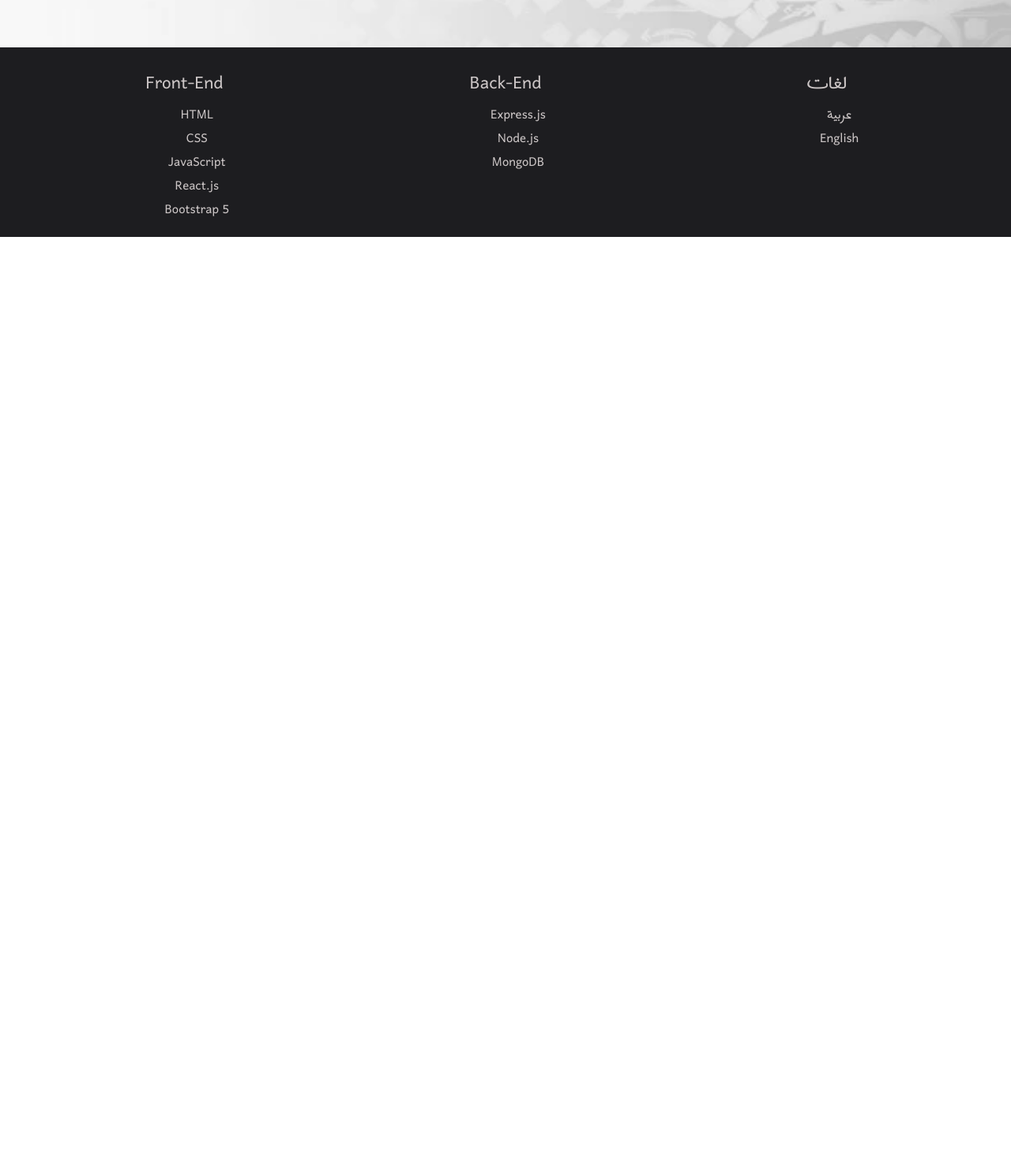
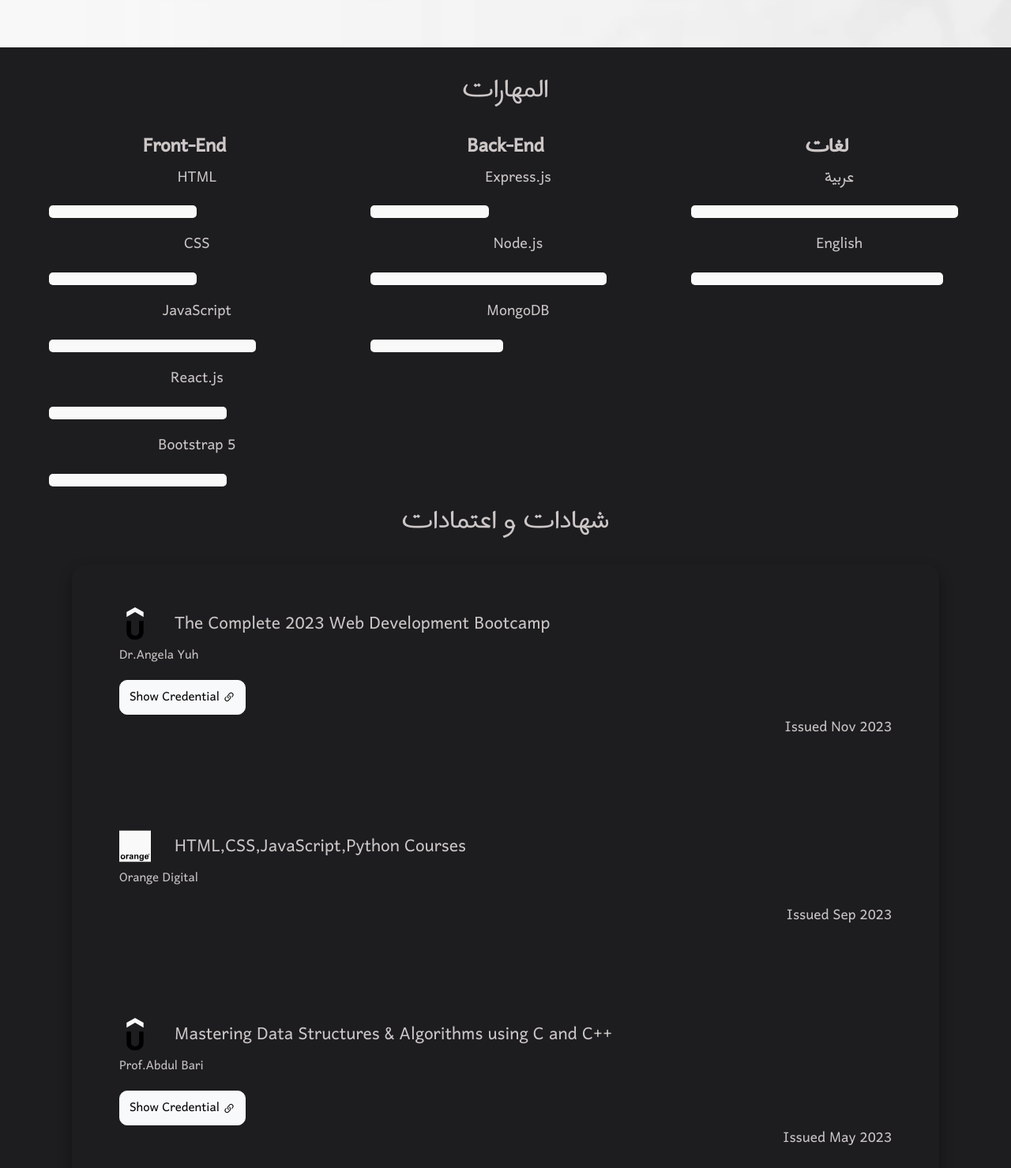
Before and after one commit to AbuEskander/Portfoilo-3.0, a React app in the folder Client/porto/: page / in a window 1280 px wide. Shown: the part 536-2015 px from the top of the page at 79% size. Before the commit the page ends 836 px from the top, so only its background shows below. Built offline with nearby package versions, Linux system fonts and the light colour scheme.

Commit message:
Multiple Changes
1-Finished of the Dropdown for The header
2-Finished the Skills section
3-Tweaking The Certifications section
4-Improved Responsivness

```diff
--- a/Client/porto/package.json
+++ b/Client/porto/package.json
@@ -10,6 +10,7 @@
     "react-dom": "^18.2.0",
     "react-router-dom": "^6.22.0",
     "react-scripts": "5.0.1",
+    "react-transition-group": "^4.4.5",
     "web-vitals": "^2.1.4"
   },
   "scripts": {
--- a/Client/porto/public/robots.txt
+++ /dev/null
@@ -1,3 +0,0 @@
-# https://www.robotstxt.org/robotstxt.html
-User-agent: *
-Disallow:
--- a/Client/porto/src/Components/Qualification.js
+++ b/Client/porto/src/Components/Qualification.js
@@ -1,5 +1,7 @@
 import React from "react";
 import { FrontEnd, BackEnd, Languages } from "../data/Skills";
+import Certificates from "../data/Certification";
+import Link from "../svg/Link.svg";
 const Qualification = () => {
   const style = {
     margin: "40px",
@@ -7,6 +9,7 @@ const Qualification = () => {
   return (
     <>
       <div className="Qualification">
+        <h2>المهارات</h2>
         <div className="Qualities">
           <Quality>
             <h3>Front-End</h3>
@@ -21,11 +24,36 @@ const Qualification = () => {
             <Skills Field={Languages} />
           </Quality>
         </div>
+        <h2>شهادات و اعتمادات</h2>
+        <div className="Certifications">
+          {Certificates.map((Certificate) => {
+            return <Certification key={Certificate.id} Certi={Certificate} />;
+          })}
+        </div>
       </div>
     </>
   );
 };
 
+const Certification = ({ Certi }) => {
+  return (
+    <div className="Certificate">
+      <div className="CertifiHeader">
+        <img className="CertifiIcon" src={Certi.icon} alt={Certi.title} />
+        <h3>{Certi.title}</h3>
+      </div>
+      <p>{Certi.by}</p>
+      {Certi.link && (
+        <a href={Certi.link} target="_blank">
+          <button className="btn btn-light CreditLInk">
+            Show Credential <img src={Link} />
+          </button>
+        </a>
+      )}
+      <p className="CertiDate"> {Certi.date && `Issued ${Certi.date}`}</p>
+    </div>
+  );
+};
 const Quality = ({ children }) => {
   return <div className="Quality">{children}</div>;
 };
@@ -34,10 +62,20 @@ const Skills = ({ Field }) => {
     <>
       <ul>
         {Field.map((val) => (
-          <li key={val.name}>{val.name}</li>
+          <Skill sk={val} />
         ))}
       </ul>
     </>
   );
 };
+const Skill = ({ sk }) => {
+  return (
+    <div>
+      <h4>{sk.name}</h4>
+      <div className="percentage-bar">
+        <div className="progress" style={{ width: `${sk.percentage}%` }}></div>
+      </div>
+    </div>
+  );
+};
 export default Qualification;
--- /dev/null
+++ b/Client/porto/src/data/Certification.js
@@ -0,0 +1,37 @@
+import Udemy from "../svg/udemy-3.svg";
+import Orange from "../svg/orange-2.svg";
+const Certification = [
+  {
+    id: 1,
+    title: "The Complete 2023 Web Development Bootcamp",
+    by: "Dr.Angela Yuh",
+    icon: Udemy,
+    date: "Nov 2023",
+    link: "https://www.udemy.com/certificate/UC-dc5f3344-02b5-4949-ac7e-2d44f3da5817/",
+  },
+  {
+    id: 2,
+    title: "HTML,CSS,JavaScript,Python Courses",
+    by: "Orange Digital",
+    icon: Orange,
+    date: "Sep 2023",
+  },
+  {
+    id: 3,
+    title: " Mastering Data Structures & Algorithms using C and C++ ",
+    by: "Prof.Abdul Bari",
+    icon: Udemy,
+    date: "May 2023",
+    link: "https://www.udemy.com/certificate/UC-1eea809b-db5b-458f-bd46-e129764e47fe/",
+  },
+  {
+    id: 4,
+    title: "Clean Code",
+    by: "Academind by Maximilian Schwarzmüller, Maximilian Schwarzmüller",
+    link: "https://www.udemy.com/certificate/UC-cb833645-2391-45bf-bf9a-767e862ff84f/",
+    icon: Udemy,
+    date: "May 2023",
+  },
+]; // Certification data
+
+export default Certification;
--- a/Client/porto/src/data/Skills.js
+++ b/Client/porto/src/data/Skills.js
@@ -1,23 +1,26 @@
 const FrontEnd = [
-  { id: 1, name: "HTML" },
-  { id: 2, name: "CSS" },
-  { id: 3, name: "JavaScript" },
-  { id: 4, name: "React.js" },
-  { id: 5, name: "Bootstrap 5" },
+  { id: 1, name: "HTML", percentage: 50 },
+  { id: 2, name: "CSS", percentage: 50 },
+  { id: 3, name: "JavaScript", percentage: 70 },
+  { id: 4, name: "React.js", percentage: 60 },
+  { id: 5, name: "Bootstrap 5", percentage: 60 },
 ];
 
 const BackEnd = [
   {
     id: 1,
     name: "Express.js",
+    percentage: 40,
   },
   {
     id: 2,
     name: "Node.js",
+    percentage: 80,
   },
   {
     id: 3,
     name: "MongoDB",
+    percentage: 45,
   },
 ];
 
@@ -25,10 +28,12 @@ const Languages = [
   {
     id: 1,
     name: "عربية",
+    percentage: 90,
   },
   {
     id: 2,
     name: "English",
+    percentage: 85,
   },
 ];
 
--- a/Client/porto/src/index.css
+++ b/Client/porto/src/index.css
@@ -1,3 +1,9 @@
+:root {
+  --Black: #1d1d20;
+  --Hovering: #333;
+  --White: #f9f9f9;
+}
+
 * {
   list-style: none;
 }
@@ -22,18 +28,18 @@ body {
 .animated-underline {
   position: relative;
   text-decoration: none;
-  color: #333;
+  color: var(--Hovering);
 }
 
 .animated-underline::before,
 .Open::before {
   content: "";
   position: absolute;
-  width: 100%;
+  width: 95%;
   height: 2px;
   bottom: 0;
   left: 0;
-  background-color: #333;
+  background-color: var(--Hovering);
   visibility: hidden;
   transform: scaleX(0);
   transition: all 0.3s ease-in-out;
@@ -43,6 +49,7 @@ body {
 .Open {
   visibility: visible;
   transform: scaleX(1);
+  color: #999;
 }
 .Open::before {
   visibility: visible;
@@ -87,9 +94,9 @@ body {
 }
 .Qualification {
   padding: 30px;
-  height: 30vh;
+  height: 100%;
   width: 100%;
-  background-color: #1d1d20;
+  background-color: var(--Black);
   color: rgb(204, 198, 198);
   display: flex;
   flex-flow: column wrap;
@@ -97,10 +104,18 @@ body {
   margin-top: 50px;
   margin-bottom: 0;
 }
+.Qualification h2 {
+  font-size: 40px;
+  margin-bottom: 30px;
+}
 .Qualities {
   width: 100%;
   display: grid;
   grid-template-columns: 1fr 1fr 1fr;
+}
+.Qualities h3 {
+  font-weight: bold;
+  font-size: 30px;
 }
 .BUTT {
   display: block;
@@ -114,10 +129,10 @@ body {
   border: none;
   cursor: pointer;
   transition: 0.5s;
-  border: #333 2px solid;
+  border: var(--Hovering) 2px solid;
 }
 .BUTT:hover {
-  background-color: #333;
+  background-color: var(--Hovering);
 }
 .DropDot {
   color: white !important;
@@ -126,7 +141,7 @@ body {
   position: absolute;
   display: grid;
   grid-template-columns: 1fr;
-  background-color: #f9f9f9;
+  background-color: var(--White);
   min-width: 160px;
   height: 300px;
   box-shadow: 0px 8px 16px 0px rgba(0, 0, 0, 0.4);
@@ -139,6 +154,10 @@ body {
   .Griding {
     grid-template-columns: 1fr;
   }
+  body {
+    background-image: url("./assets/stock-photo-arabic-calligraphy-wallpaper-on-a-white-wall-with-a-black-interlocking-background-subtitles-2152328161.jpg");
+    background-size: cover;
+  }
   .AboutMe h1 {
     font-size: 25pt;
     text-align: center;
@@ -148,7 +167,7 @@ body {
     width: 150px;
   }
   .Qualities {
-    grid-template-columns: 1fr;
+    display: inline-block;
   }
   .Qualification {
     margin-top: 0;
@@ -156,7 +175,55 @@ body {
   .AboutMe {
     text-align: center;
   }
-  .animated-underline::before {
-    bottom: 30px;
+  .routes {
+    display: block;
   }
 }
+.percentage-bar {
+  width: 100%;
+  margin: 20px auto;
+}
+.progress {
+  background-color: var(--White);
+  height: 1rem;
+  line-height: 30px;
+  text-align: center;
+  color: white;
+  transition: width 0.3s ease;
+  border-radius: 5px;
+}
+.Certifications {
+  border-radius: 20px;
+  width: 90%;
+  padding: 60px;
+  display: flex;
+  gap: 100px;
+  flex-direction: column;
+  text-align: start;
+  align-items: start;
+  box-shadow: 0px 8px 16px 0px rgba(0, 0, 0, 0.4);
+}
+.Certificate {
+  width: 100%;
+  display: flex;
+  flex-flow: column;
+}
+.CertiDate {
+  display: flex;
+  align-self: self-end;
+  font-size: 23px;
+}
+
+.CertifiIcon {
+  position: relative;
+  bottom: 5px;
+}
+.CertifiHeader {
+  display: flex;
+  flex-flow: row nowrap;
+  gap: 30px;
+}
+.CreditLInk {
+  font-size: 20px;
+  border-radius: 10px;
+}
```
Also changed, not shown: Client/porto/src/data/Skill.js (deleted, +0 -15 lines), Client/porto/public/favicon.ico (deleted), Client/porto/public/logo192.png (deleted), Client/porto/public/logo512.png (deleted), Client/porto/src/assets/stock-photo-arabic-calligraphy-wallpaper-on-a-white-wall-with-a-black-interlocking-background-subtitles-2152328161.jpg (added), Client/porto/src/svg/Link.svg (added), Client/porto/src/svg/orange-2.svg (added), Client/porto/src/svg/udemy-3.svg (added), 1 other file.
